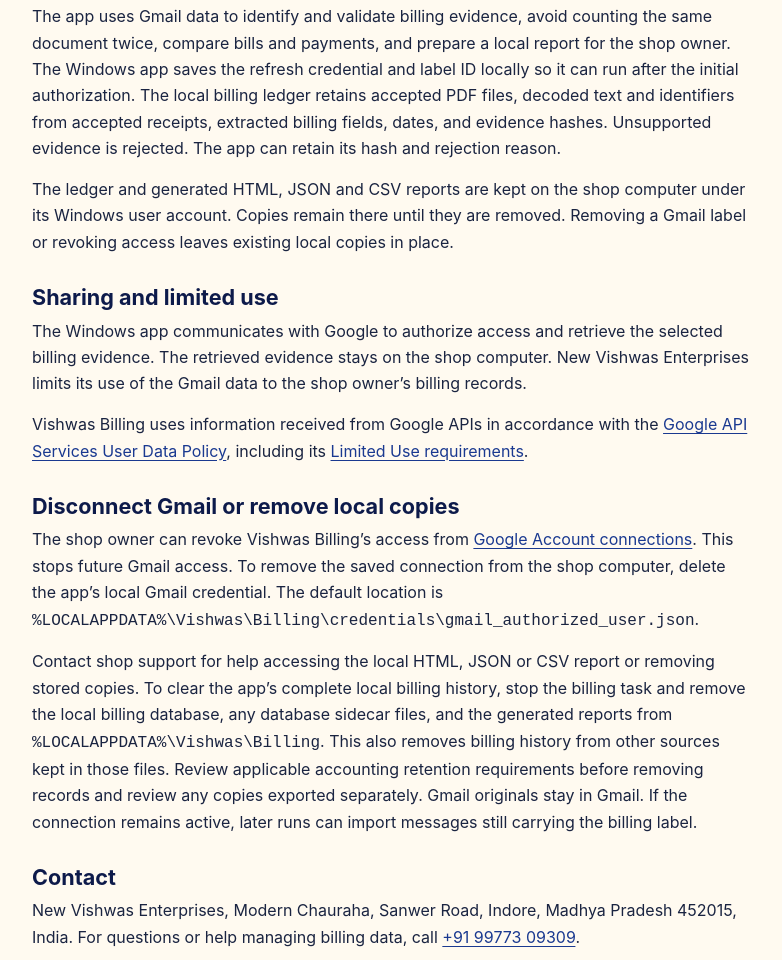
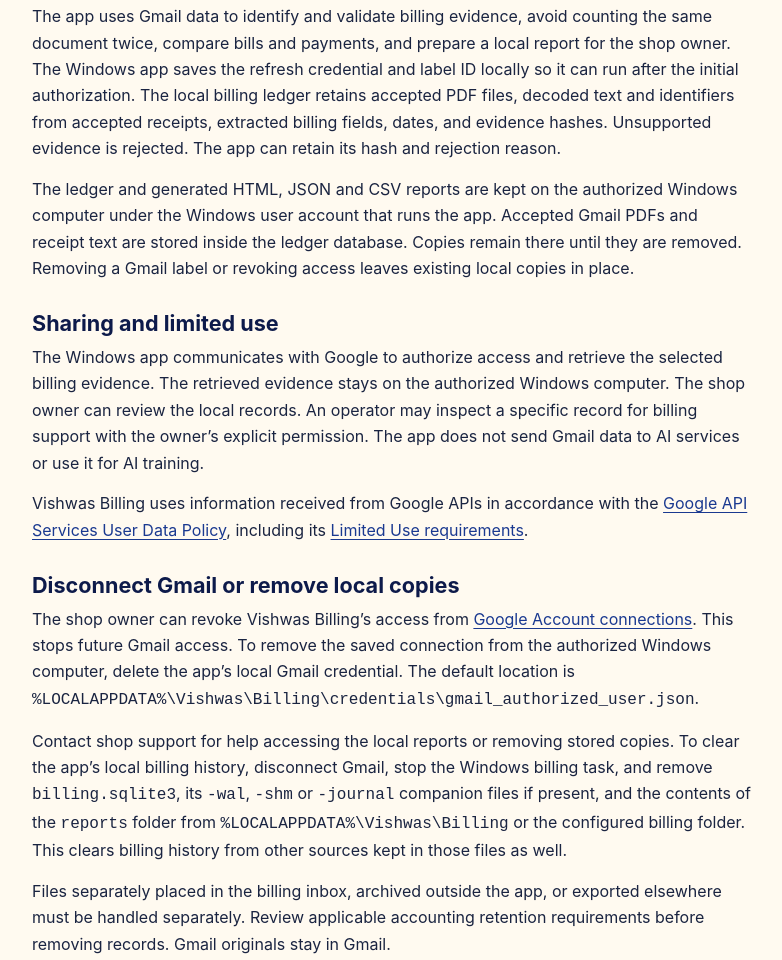
Before and after one commit to yashowardhansinghtomar/vishwas-whatsapp, a plain HTML site: page billing/privacy.html in a window 1280 px wide. Shown: the part 746-1706 px from the top of the page, without its empty margins (248-1030 px from the left). Drawn offline with Linux system fonts and the light colour scheme.

Commit message:
Clarify local billing storage and owner controls

```diff
--- a/billing/privacy.html
+++ b/billing/privacy.html
@@ -32,15 +32,16 @@
 
     <h2>Use and storage</h2>
     <p>The app uses Gmail data to identify and validate billing evidence, avoid counting the same document twice, compare bills and payments, and prepare a local report for the shop owner. The Windows app saves the refresh credential and label ID locally so it can run after the initial authorization. The local billing ledger retains accepted PDF files, decoded text and identifiers from accepted receipts, extracted billing fields, dates, and evidence hashes. Unsupported evidence is rejected. The app can retain its hash and rejection reason.</p>
-    <p>The ledger and generated HTML, JSON and CSV reports are kept on the shop computer under its Windows user account. Copies remain there until they are removed. Removing a Gmail label or revoking access leaves existing local copies in place.</p>
+    <p>The ledger and generated HTML, JSON and CSV reports are kept on the authorized Windows computer under the Windows user account that runs the app. Accepted Gmail PDFs and receipt text are stored inside the ledger database. Copies remain there until they are removed. Removing a Gmail label or revoking access leaves existing local copies in place.</p>
 
     <h2>Sharing and limited use</h2>
-    <p>The Windows app communicates with Google to authorize access and retrieve the selected billing evidence. The retrieved evidence stays on the shop computer. New Vishwas Enterprises limits its use of the Gmail data to the shop owner’s billing records.</p>
+    <p>The Windows app communicates with Google to authorize access and retrieve the selected billing evidence. The retrieved evidence stays on the authorized Windows computer. The shop owner can review the local records. An operator may inspect a specific record for billing support with the owner’s explicit permission. The app does not send Gmail data to AI services or use it for AI training.</p>
     <p>Vishwas Billing uses information received from Google APIs in accordance with the <a href="https://developers.google.com/terms/api-services-user-data-policy">Google API Services User Data Policy</a>, including its <a href="https://developers.google.com/workspace/workspace-api-user-data-developer-policy#limited_use_of_user_data">Limited Use requirements</a>.</p>
 
     <h2>Disconnect Gmail or remove local copies</h2>
-    <p>The shop owner can revoke Vishwas Billing’s access from <a href="https://myaccount.google.com/connections">Google Account connections</a>. This stops future Gmail access. To remove the saved connection from the shop computer, delete the app’s local Gmail credential. The default location is <code>%LOCALAPPDATA%\Vishwas\Billing\credentials\gmail_authorized_user.json</code>.</p>
-    <p>Contact shop support for help accessing the local HTML, JSON or CSV report or removing stored copies. To clear the app’s complete local billing history, stop the billing task and remove the local billing database, any database sidecar files, and the generated reports from <code>%LOCALAPPDATA%\Vishwas\Billing</code>. This also removes billing history from other sources kept in those files. Review applicable accounting retention requirements before removing records and review any copies exported separately. Gmail originals stay in Gmail. If the connection remains active, later runs can import messages still carrying the billing label.</p>
+    <p>The shop owner can revoke Vishwas Billing’s access from <a href="https://myaccount.google.com/connections">Google Account connections</a>. This stops future Gmail access. To remove the saved connection from the authorized Windows computer, delete the app’s local Gmail credential. The default location is <code>%LOCALAPPDATA%\Vishwas\Billing\credentials\gmail_authorized_user.json</code>.</p>
+    <p>Contact shop support for help accessing the local reports or removing stored copies. To clear the app’s local billing history, disconnect Gmail, stop the Windows billing task, and remove <code>billing.sqlite3</code>, its <code>-wal</code>, <code>-shm</code> or <code>-journal</code> companion files if present, and the contents of the <code>reports</code> folder from <code>%LOCALAPPDATA%\Vishwas\Billing</code> or the configured billing folder. This clears billing history from other sources kept in those files as well.</p>
+    <p>Files separately placed in the billing inbox, archived outside the app, or exported elsewhere must be handled separately. Review applicable accounting retention requirements before removing records. Gmail originals stay in Gmail.</p>
 
     <h2>Contact</h2>
     <p>New Vishwas Enterprises, Modern Chauraha, Sanwer Road, Indore, Madhya Pradesh 452015, India. For questions or help managing billing data, call <a href="tel:+919977309309">+91 99773 09309</a>.</p>
```
Also changed, not shown: billing/index.html (+1 -1 lines), billing/terms.html (+1 -1 lines).
